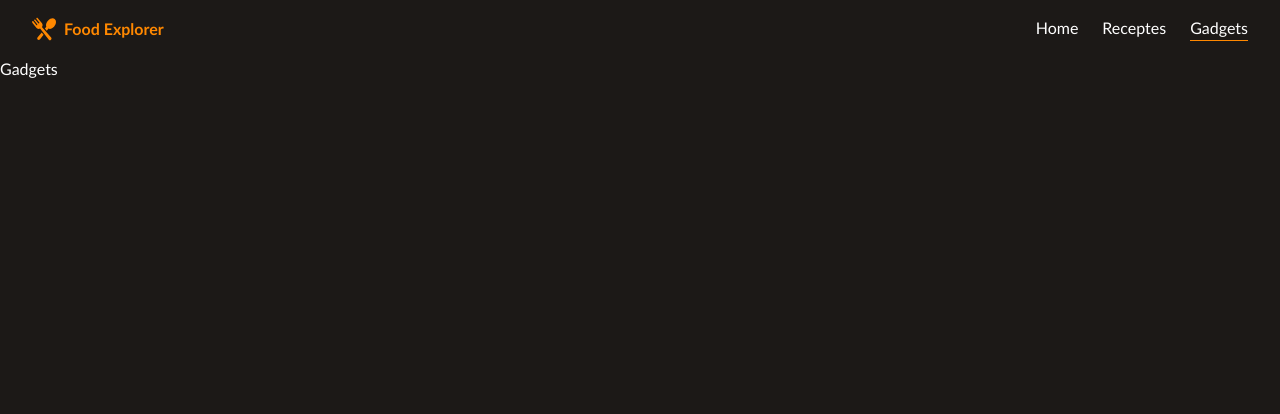
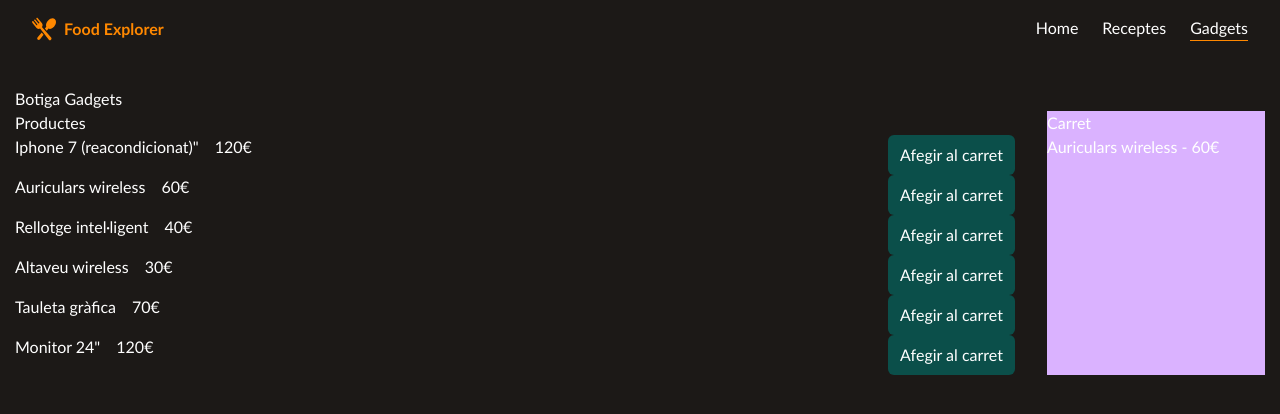
Before and after one commit to irie-yamashita/RA01AEA03-04-FoodExplorer-Gadgets, a Vue app: page /gadgets in a window 1280 px wide. Shown: the top 414 px of the page. Built offline with nearby package versions, Linux system fonts and the light colour scheme.

Commit message:
add components Gadgets + dades

```diff
--- a/src/App.vue
+++ b/src/App.vue
@@ -1,3 +1,8 @@
+<template>
+  <Header></Header>
+  <RouterView />
+</template>
+
 <script setup>
 import { RouterView } from 'vue-router';
 import Header from './components/Header.vue';
@@ -92,14 +97,56 @@ const receptes = ref([
 ]);
 
 
+const productes = ref([
+  {
+    id: 1,
+    nom: 'Iphone 7 (reacondicionat)"',
+    preu: 120
+  },
+  {
+    id: 2,
+    nom: 'Auriculars wireless',
+    preu: 60
+  },
+  {
+    id: 3,
+    nom: 'Rellotge intel·ligent',
+    preu: 40
+  },
+  {
+    id: 4,
+    nom: 'Altaveu wireless',
+    preu: 30
+  },
+  {
+    id: 5,
+    nom: 'Tauleta gràfica',
+    preu: 70
+  },
+  {
+    id: 6,
+    nom: 'Monitor 24"',
+    preu: 120
+  }
+]);
+
+const carret = ref([
+  {
+    id: 2,
+    nom: 'Auriculars wireless',
+    preu: 60
+  }
+]);
+
+provide('productes', productes);
+provide('carret', carret);
 provide('receptes', receptes)
+
+
+
 
 
 </script>
 
-<template>
-  <Header></Header>
-  <RouterView />
-</template>
 
 <style scoped></style>
--- a/src/assets/css/styles.css
+++ b/src/assets/css/styles.css
@@ -5,10 +5,10 @@
     font-family: 'Trebuchet MS', 'Lucida Sans Unicode', 'Lucida Grande', 'Lucida Sans', Arial, sans-serif;
 }
 
-section, main {
+main {
     @apply bg-stone-900 text-white max-w-[1500px] py-[30px] px-[15px] mx-auto;
 }
 
 .btn {
-    @apply px-3 bg-[#ff8800] py-2 rounded-md hover:scale-105 transition-transform
+    @apply px-3 bg-[#ff8800] py-2 rounded-md hover:scale-105 transition-transform cursor-pointer
 }
--- /dev/null
+++ b/src/components/Carret.vue
@@ -0,0 +1,14 @@
+<script setup>
+import { computed, inject } from 'vue';
+const carret = inject('carret');
+
+const costTotal = computed(()=> carret.value.reduce((total, producte) => total + producte.preu), 0);
+</script>
+
+<template>
+    <h2>Carret</h2>
+    <ul>
+        <li v-for="producte in carret">{{ producte.nom }} - {{ producte.preu }}€</li>
+    </ul>
+
+</template>
--- /dev/null
+++ b/src/components/ProducteItem.vue
@@ -0,0 +1,19 @@
+<script setup>
+
+const props = defineProps({
+    producte: Object
+});
+
+</script>
+
+<template>
+
+    <li class="flex justify-between">
+        <div class="flex gap-4">
+            <h3>{{ props.producte.nom }}</h3>
+            <p>{{ props.producte.preu }}€</p>
+        </div>
+        <button class="btn w-fit bg-teal-900!">Afegir al carret</button>
+    </li>
+
+</template>
--- a/src/views/Gadgets.vue
+++ b/src/views/Gadgets.vue
@@ -1,3 +1,24 @@
+<script setup>
+    import { inject } from 'vue';
+    import ProducteItem from '@/components/ProducteItem.vue';
+    import Carret from '@/components/Carret.vue';
+
+    const productes = inject('productes');
+</script>
+
 <template>
-    <h1>Gadgets</h1>
+    <main class="">
+        <h1>Botiga Gadgets</h1>
+        <div class="flex items-stretch gap-8">
+            <section class="w-[80%]">
+                <h2>Productes</h2>
+                <ul>
+                    <producte-item v-for="producte in productes" :key="producte.id" :producte="producte"></producte-item>
+                </ul>
+            </section>
+            <aside class="bg-purple-300 flex-1">
+                <carret>    </carret>
+            </aside>
+        </div>
+    </main>
 </template>
--- a/src/views/Home.vue
+++ b/src/views/Home.vue
@@ -3,9 +3,9 @@
 </script>
 
 <template>
-    <div class="w-full h-[400px] overflow-hidden mask-b-from-60% mask-b-to-80%">
-        <img src="../assets//images/portada.jpg" alt="imatge portada" class="w-full object-cover">
-    </div>
+
+    <img src="../assets//images/portada.jpg" alt="imatge portada" class="w-full h-[400px] overflow-hidden mask-b-from-60% mask-b-to-80% object-cover">
+
     <main class="flex flex-col justify-center items-center py-8 gap-8">
         <div class="space-y-3 text-center">
             <h1 class="text-5xl font-bold text-[#ff8800]">Benvinguts a FoodExplorer</h1>
```
